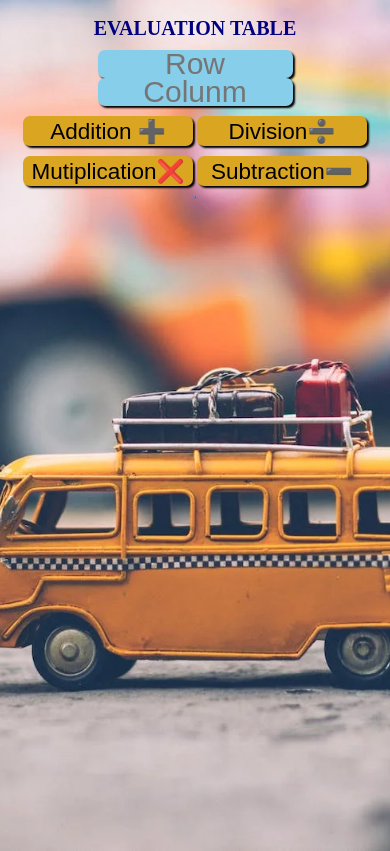
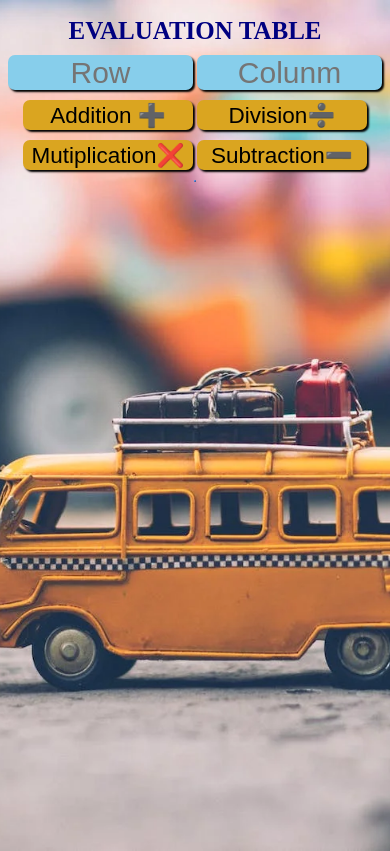
Before and after one commit to YusufHabeebah0409/evaluation-table, a plain HTML site: page index.html in a window 390 px wide. Drawn offline with Linux system fonts and the light colour scheme.

Commit message:
more appealing

```diff
--- a/style.css
+++ b/style.css
@@ -64,15 +64,15 @@ tr:hover{
         height: 100vh;
     }
     h1{
-        font-size: 20px;
+        font-size: 25px;
         margin-top: 7px;
         padding: 10px;
         color:navy;
         font-weight: bolder;
     }
     input{
-        height: 28px;
-        width: 195px;
+        height: 35px;
+        width: 185px;
         border-radius: 7px;
         border: none;
         background-color:skyblue;
```
